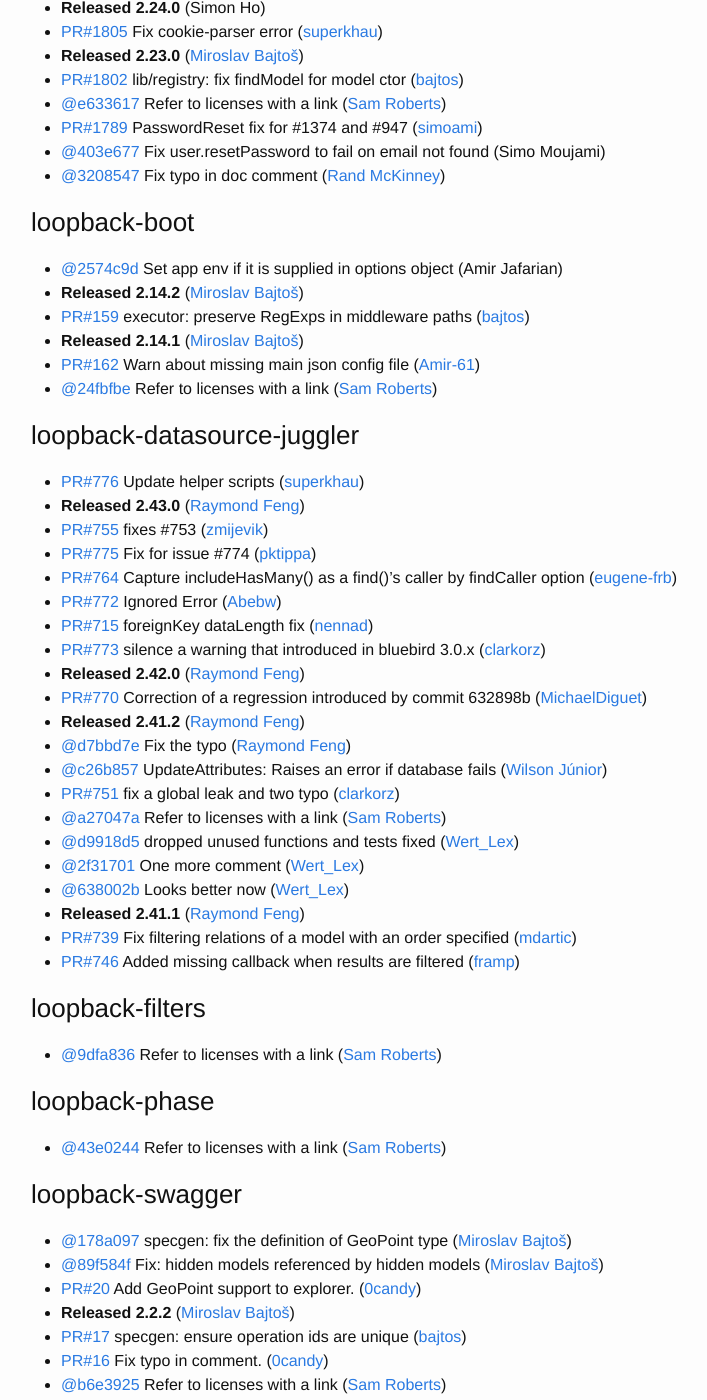
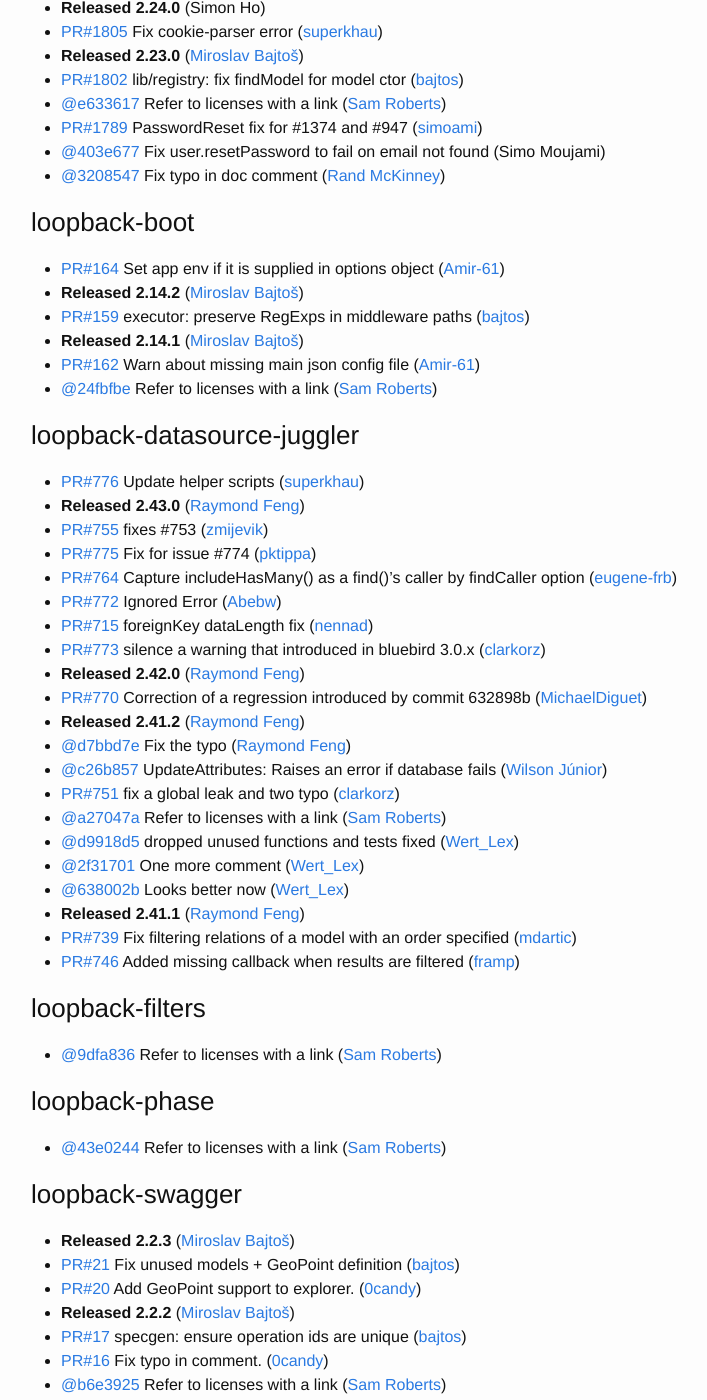
Before and after one commit to strongloop/loopback, a Jekyll site: the page built from index.md, in a window 1280 px wide and 1400 px high, scrolled down 480 px. Shown: the whole window, without its empty margins (239-946 px from the left). Built offline with Jekyll 4.4.1, drawn with Linux system fonts in a browser that asks for light colours; some of the changed text lies outside the part shown.

Commit message:
Update changelog

```diff
--- a/index.md
+++ b/index.md
@@ -27,7 +27,7 @@
 
 
 ### loopback-boot
- * [@2574c9d](https://github.com/strongloop/loopback-boot/commit/2574c9dbb6f5b1105445a570414e86b7440d2d8e) Set app env if it is supplied in options object (Amir Jafarian)
+ * [PR#164](https://github.com/strongloop/loopback-boot/pull/164) Set app env if it is supplied in options object ([Amir-61](https://github.com/Amir-61))
  * **Released 2.14.2** ([Miroslav Bajtoš](https://github.com/bajtos))
  * [PR#159](https://github.com/strongloop/loopback-boot/pull/159) executor: preserve RegExps in middleware paths ([bajtos](https://github.com/bajtos))
  * **Released 2.14.1** ([Miroslav Bajtoš](https://github.com/bajtos))
@@ -68,8 +68,8 @@
 
 
 ### loopback-swagger
- * [@178a097](https://github.com/strongloop/loopback-swagger/commit/178a09761b2d90769f521518091d06fdf32d2e83) specgen: fix the definition of GeoPoint type ([Miroslav Bajtoš](https://github.com/bajtos))
- * [@89f584f](https://github.com/strongloop/loopback-swagger/commit/89f584f0ebbfd9d2559a3be5537af7d7cb01d752) Fix: hidden models referenced by hidden models ([Miroslav Bajtoš](https://github.com/bajtos))
+ * **Released 2.2.3** ([Miroslav Bajtoš](https://github.com/bajtos))
+ * [PR#21](https://github.com/strongloop/loopback-swagger/pull/21) Fix unused models + GeoPoint definition ([bajtos](https://github.com/bajtos))
  * [PR#20](https://github.com/strongloop/loopback-swagger/pull/20) Add GeoPoint support to explorer. ([0candy](https://github.com/0candy))
  * **Released 2.2.2** ([Miroslav Bajtoš](https://github.com/bajtos))
  * [PR#17](https://github.com/strongloop/loopback-swagger/pull/17) specgen: ensure operation ids are unique ([bajtos](https://github.com/bajtos))
```
Also changed, not shown: other parts of index.md (+1 -1 lines).
